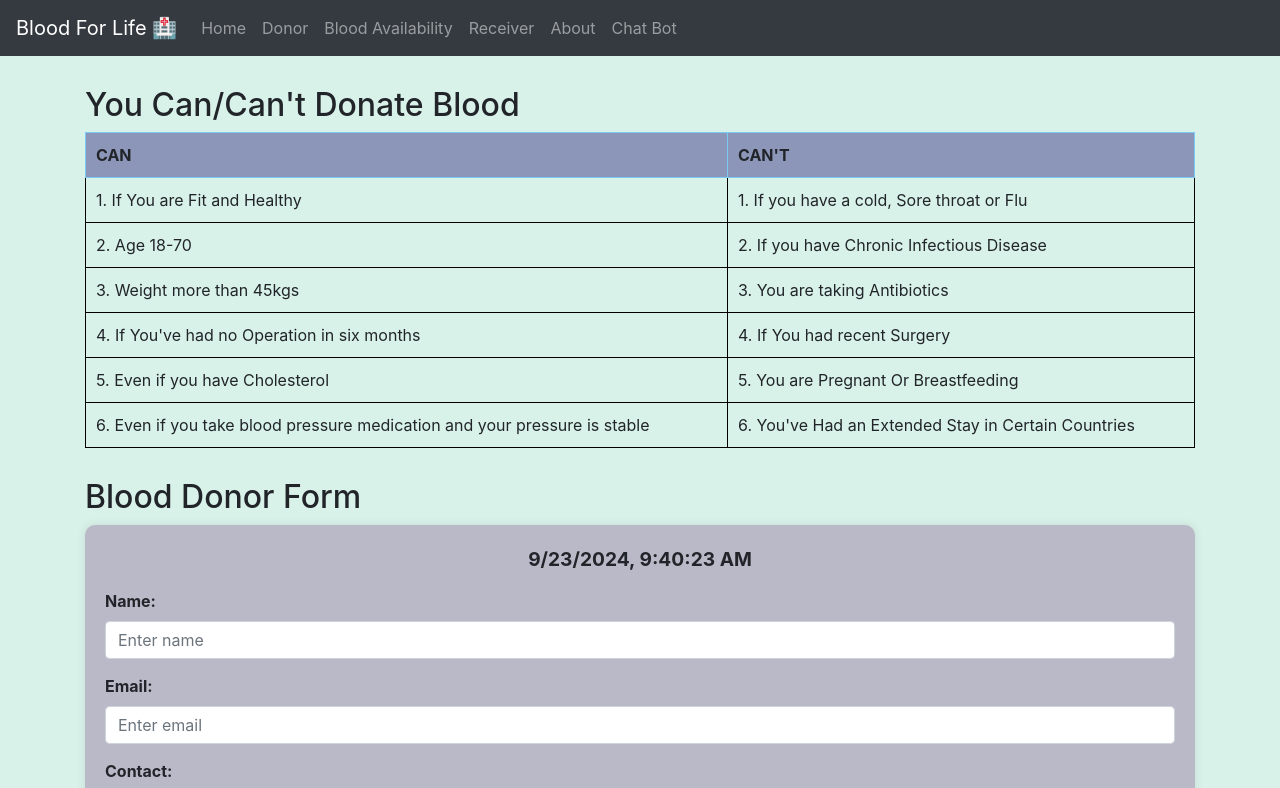
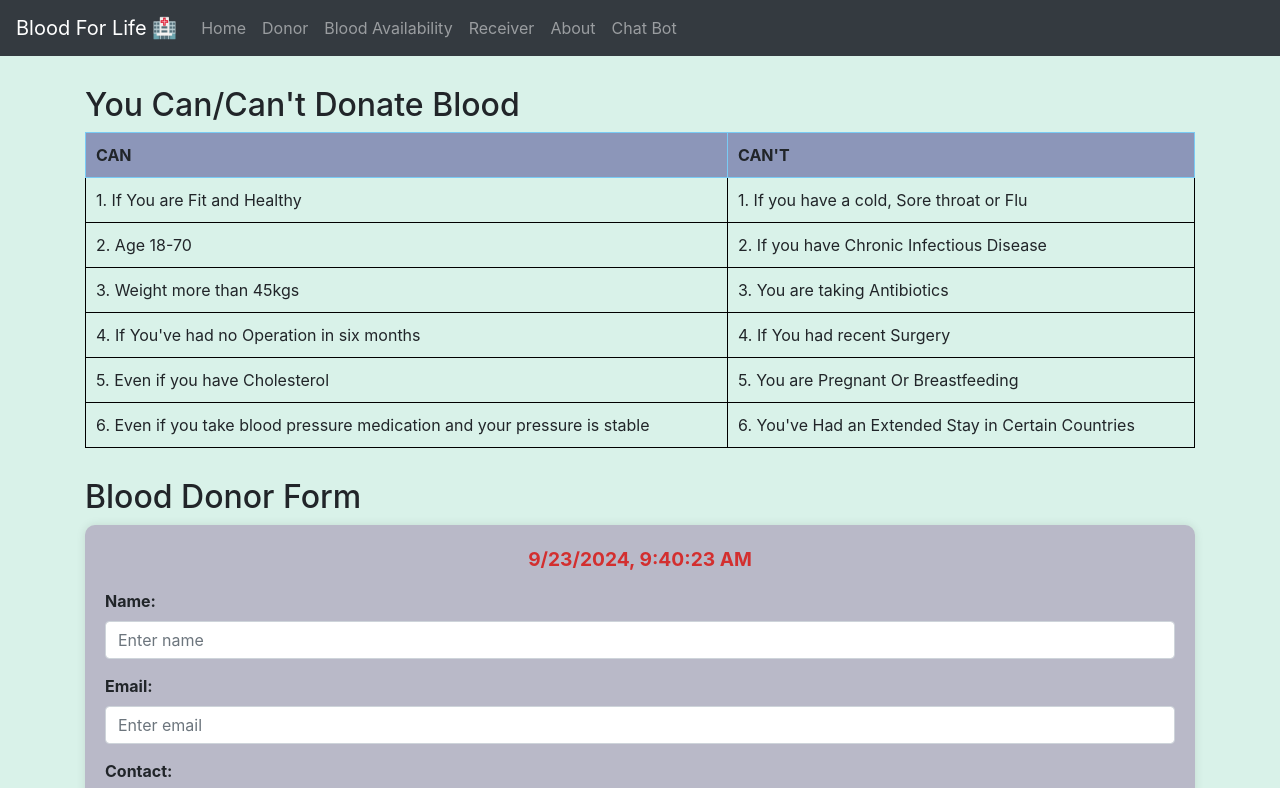
Before and after one commit to Ashutoshpatel9211/bca, a plain HTML site: page Donor.html in a window 1280 px wide. Shown: the top 788 px of the page. Drawn offline with nearby package versions, Linux system fonts and the light colour scheme.

Commit message:
Update Styles.css

```diff
--- a/Styles.css
+++ b/Styles.css
@@ -136,3 +136,7 @@ footer {
     margin-left: 35px;
     margin-top: 5px;
 }
+span{
+            color: #d32f2f;
+            font-weight: bold;
+        }
```
